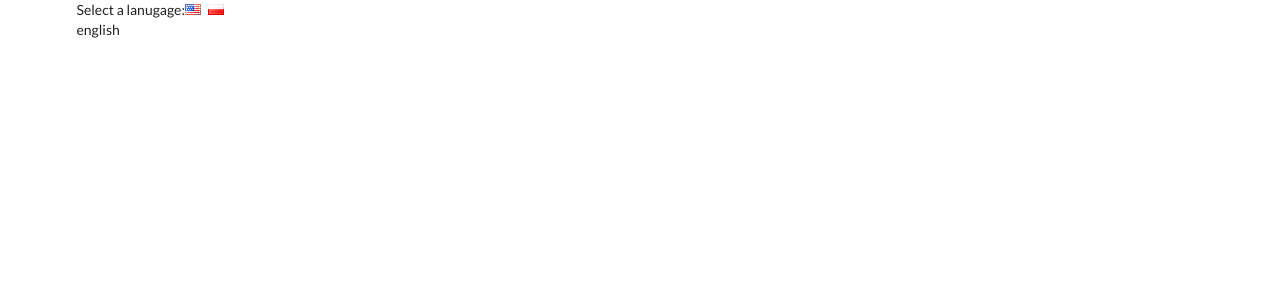
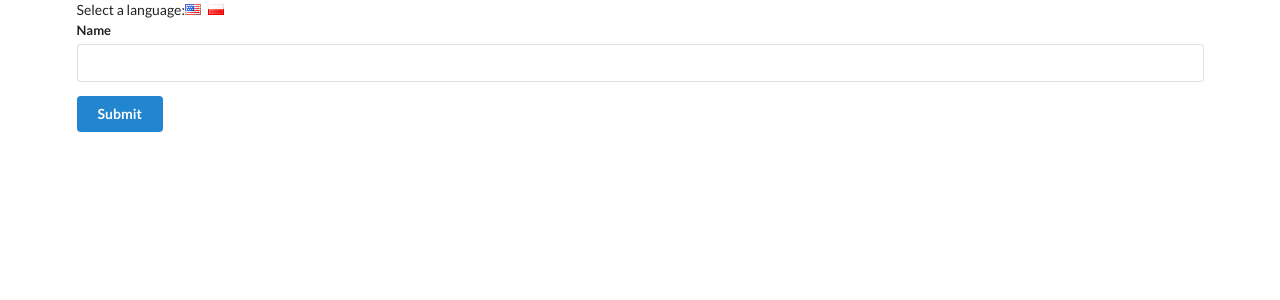
Before and after one commit to klebann/reactTranslate, a React (Create React App) app: page / in a window 1280 px wide. Shown: the top 300 px of the page. Built offline with nearby package versions, Linux system fonts and the light colour scheme.

Commit message:
Set and Get value from Context

```diff
--- a/src/components/App.js
+++ b/src/components/App.js
@@ -1,4 +1,6 @@
 import React, {Component} from 'react';
+import UserCreate from "./UserCreate";
+import LanguageContext from "../contexts/LanguageContext";
 
 class App extends Component {
   state = {language: 'english'};
@@ -11,11 +13,13 @@
     return (
       <div className="ui container">
         <div>
-          Select a lanugage:
+          Select a language:
           <i className="flag us" onClick={() => this.onLanguageChange('english')} />
           <i className="flag pl" onClick={() => this.onLanguageChange('polish')} />
         </div>
-        {this.state.language}
+        <LanguageContext.Provider value={this.state.language}>
+          <UserCreate />
+        </LanguageContext.Provider>
       </div>
     );
   }
--- /dev/null
+++ b/src/components/Button.js
@@ -0,0 +1,13 @@
+import React, {Component} from 'react';
+import LanguageContext from "../contexts/LanguageContext";
+
+class Button extends Component {
+  static contextType = LanguageContext;
+
+  render() {
+    const text = this.context === 'english' ? 'Submit' : 'Zatwierdź'
+    return <button className="ui button primary">{text}</button>;
+  }
+}
+
+export default Button;
--- /dev/null
+++ b/src/components/Field.js
@@ -0,0 +1,19 @@
+import React, {Component} from 'react';
+import LanguageContext from '../contexts/LanguageContext';
+
+class Field extends Component {
+  static contextType = LanguageContext;
+
+  render() {
+    const text = this.context === 'english' ? 'Name' : 'Nazwa';
+
+    return (
+      <div className="ui field">
+        <label>{text}</label>
+        <input />
+      </div>
+    )
+  }
+}
+
+export default Field;
--- /dev/null
+++ b/src/components/UserCreate.js
@@ -0,0 +1,14 @@
+import React from 'react';
+import Field from './Field';
+import Button from './Button';
+
+const UserCreate = () => {
+  return (
+    <div className="ui form">
+      <Field />
+      <Button />
+    </div>
+  );
+}
+
+export default UserCreate;
--- /dev/null
+++ b/src/contexts/LanguageContext.js
@@ -0,0 +1,3 @@
+import {createContext} from 'react';
+
+export default createContext('english');
```
